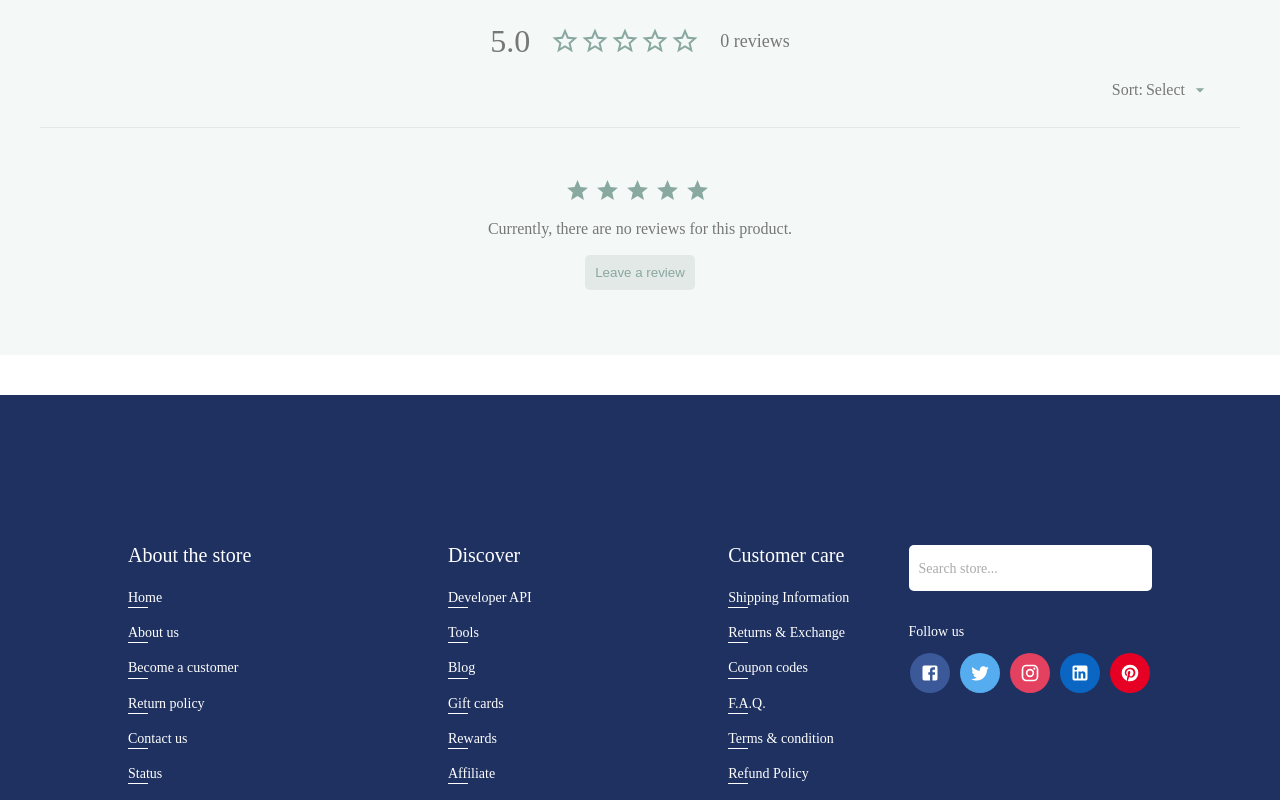
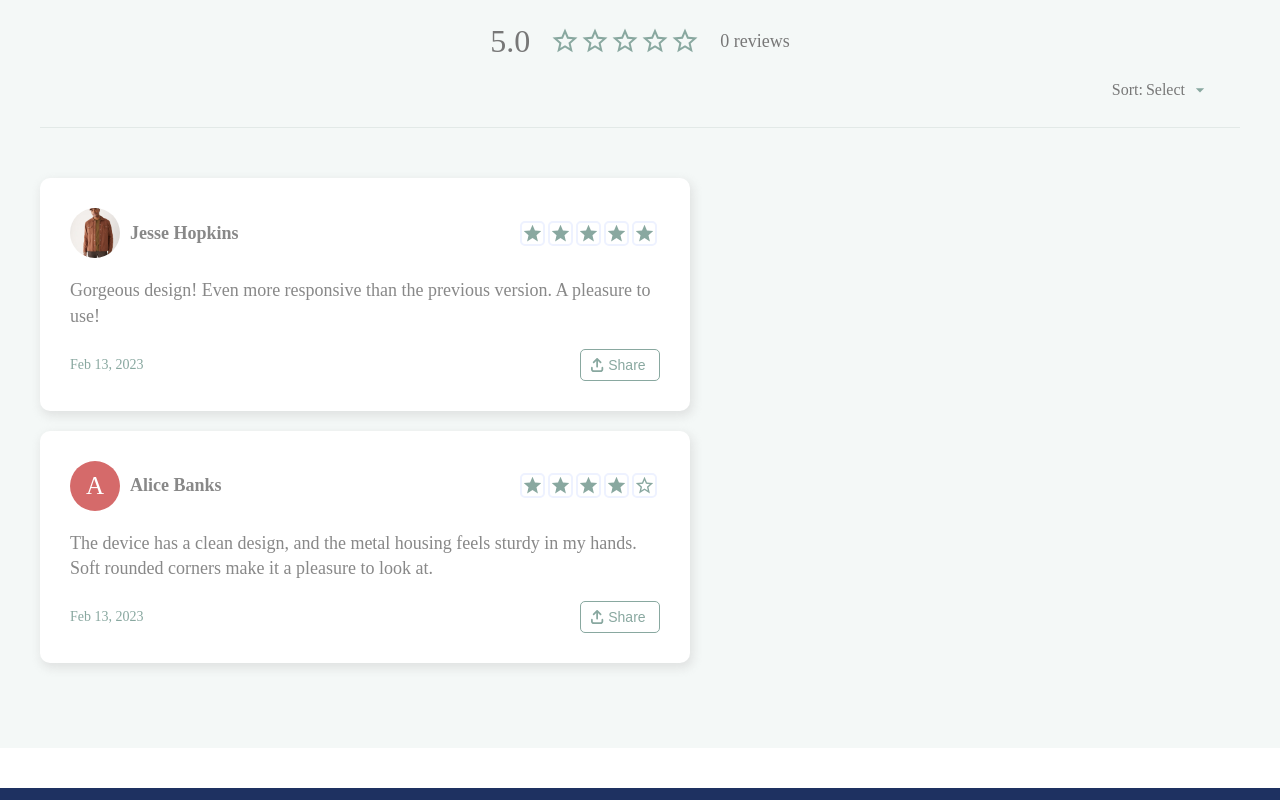
Before and after one commit to esteemayo/ecommerce-store-client, a Next.js app: page /products/1 in a window 1280 px wide. Shown: the part 10420-11220 px from the top of the page. Built offline with nearby package versions, Linux system fonts and the light colour scheme.

Commit message:
fix: iterate over reviews array

```diff
--- a/src/components/Reviews.jsx
+++ b/src/components/Reviews.jsx
@@ -37,6 +37,13 @@ const Reviews = () => {
           </FilterWrapper>
         </ReviewContainer>
         <ReviewsWrapper>
+          {reviews.length > 0 ? (
+            <>
+              {reviews.map((item) => {
+                return <ReviewCard key={item.id} {...item} />
+              })}
+            </>
+          ) : (
             <EmptyReview>
               <StarRating value={5} />
               <Message>Currently, there are no reviews for this product.</Message>
@@ -47,6 +54,7 @@ const Reviews = () => {
                 Leave a review
               </ReviewButton>
             </EmptyReview>
+          )}
         </ReviewsWrapper>
       </Wrapper>
       <ReviewModal
```
Lines whose indentation alone changed are shown as unchanged.
